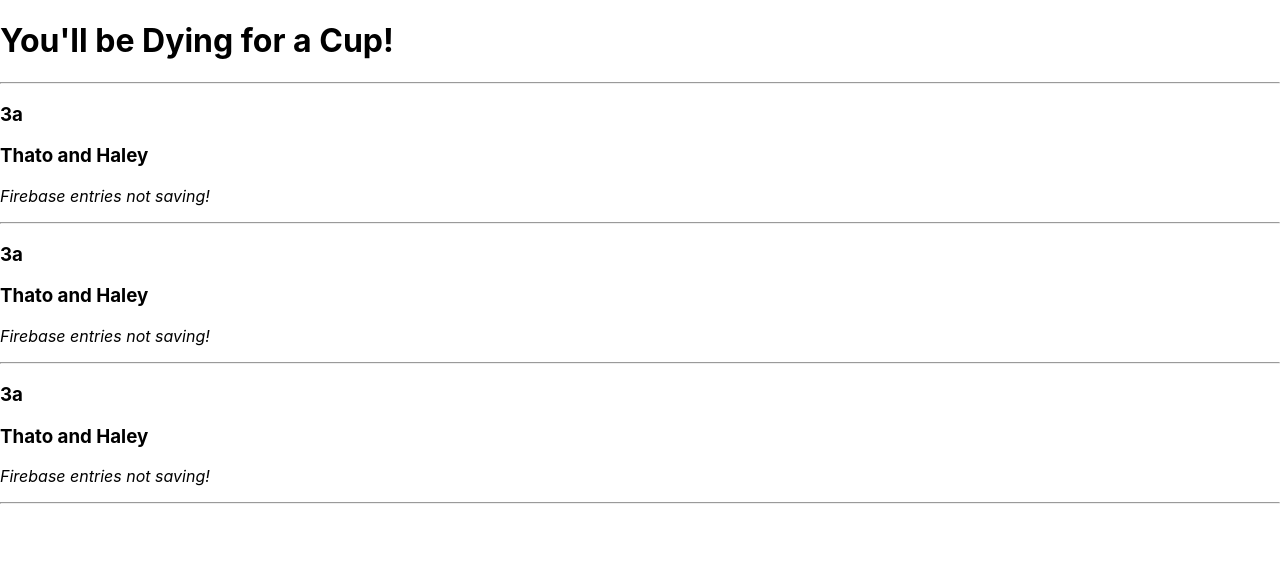
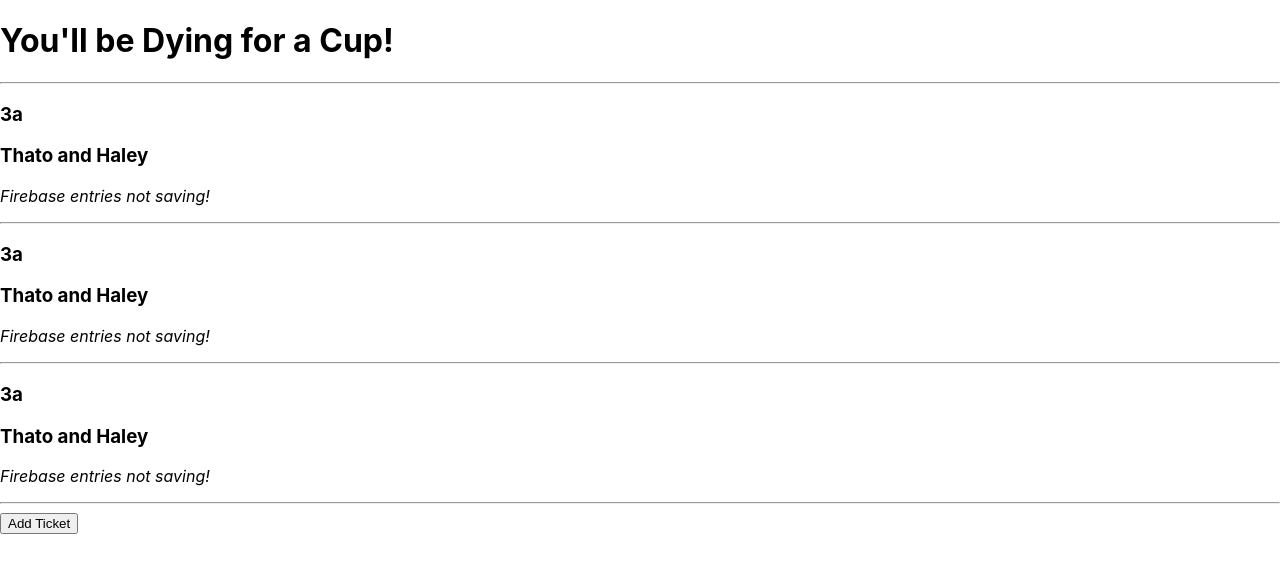
Before and after one commit to Molagg92/tea-house, a React (Create React App) app: page / in a window 1280 px wide. Shown: the top 572 px of the page. Built offline with nearby package versions, Linux system fonts and the light colour scheme.

Commit message:
add button for states

```diff
--- a/src/components/ProductControl.js
+++ b/src/components/ProductControl.js
@@ -11,16 +11,26 @@
     };
   }
 
+  handleClick = () => {
+    this.setState(prevState => ({
+      formVisibleOnPage: !prevState.formVisibleOnPage
+    }));
+  }
+
   render(){
     let currentlyVisibleState = null;
+    let buttonText = null;
     if (this.state.formVisibleOnPage){
       currentlyVisibleState = <NewProductForm />
+      buttonText = "Return to Ticket List";
     } else {
       currentlyVisibleState = <ProductList />
+      buttonText = "Add Ticket";
     }
     return (
       <React.Fragment>
         {currentlyVisibleState}
+        <button onClick={this.handleClick}>{buttonText}</button>
       </React.Fragment>
     );
   }
```
